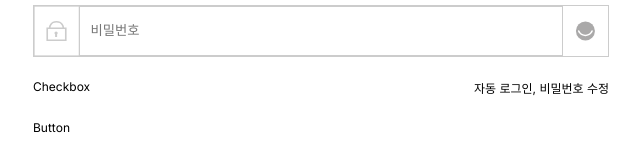
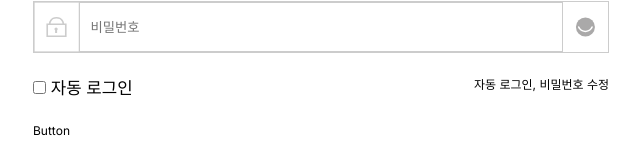
Before and after one commit to ssori0421/eCommerce-app, a Next.js app: page /login in a window 1280 px wide. Shown: the part 402-562 px from the top of the page, without its empty margins (319-959 px from the left). Built offline with nearby package versions, Linux system fonts and the light colour scheme.

Commit message:
feat: Checkbox 컴포넌트 생성

```diff
--- a/src/components/checkbox/Checkbox.jsx
+++ b/src/components/checkbox/Checkbox.jsx
@@ -1,7 +1,24 @@
 import React from 'react';
 
-const Checkbox = () => {
-  return <div>Checkbox</div>;
+const Checkbox = ({
+  disabled = false,
+  checked = false,
+  label,
+  onChange,
+  ...restProps
+}) => {
+  return (
+    <label style={{ fontSize: '1.4rem' }}>
+      <input
+        type='checkbox'
+        checked={checked}
+        disabled={disabled}
+        onChange={onChange}
+        {...restProps}
+      />{' '}
+      {label}
+    </label>
+  );
 };
 
 export default Checkbox;
```
